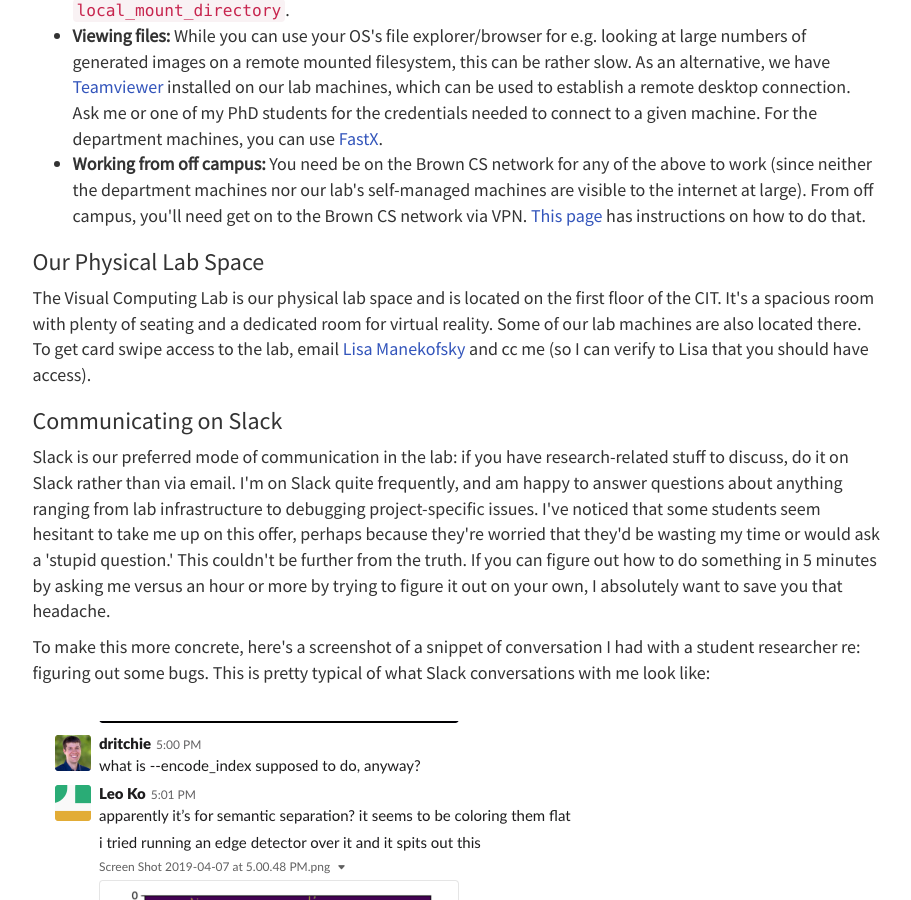
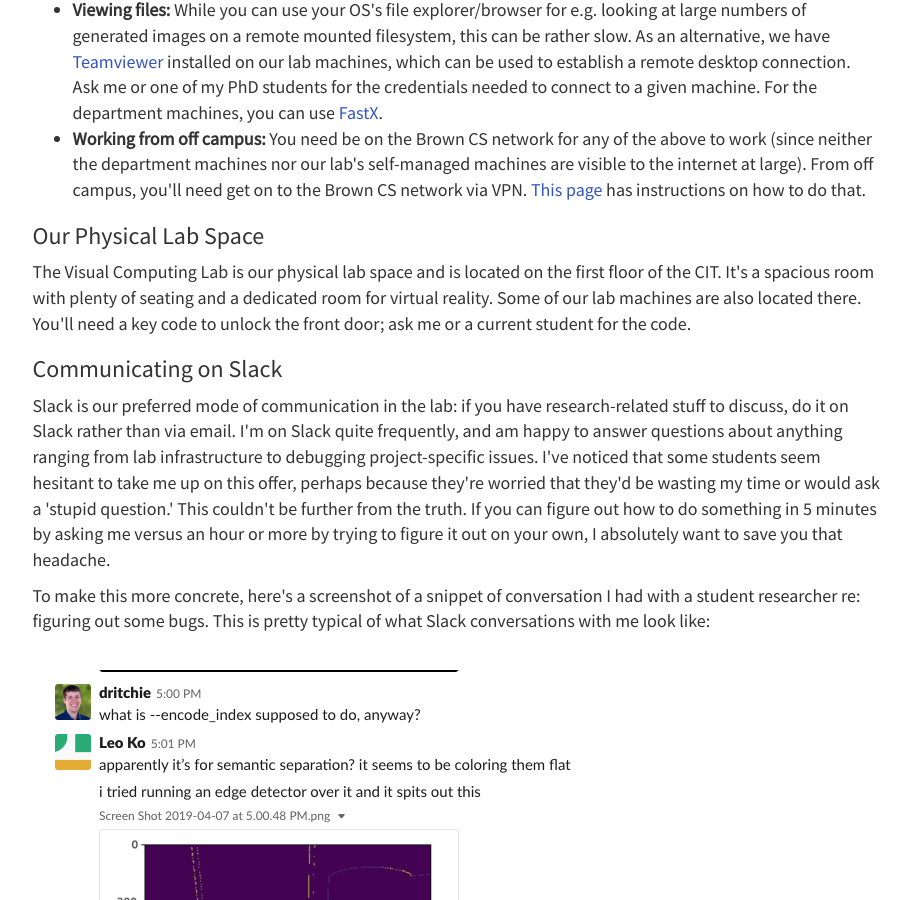
Before and after one commit to dritchie/dritchie.github.io, a Jekyll site: the page built from getting_started.html, in a window 1280 px wide and 900 px high, scrolled down 2119 px. Shown: the whole window, without its empty margins (330-1241 px from the left). Built offline with Jekyll 4.4.1, drawn with Linux system fonts in a browser that asks for light colours; some of the changed text lies outside the part shown.

Commit message:
Remove wording about 103 swipe access, add wording about key code.

```diff
--- a/getting_started.html
+++ b/getting_started.html
@@ -17,7 +17,6 @@
     <li>Ask me to add you to the lab mailing list</li>
     <li>Put our lab meeting on your calendar (Mon 1-2, CIT 477) and come!</li>
     <li>Ask tstaff to add you to the <code>cs-drlab</code> group</li>
-    <li>Ask Lisa to get you card swipe access to the first-floor lab space</li>
     <li>(If needed for your project) Ask me or a PhD student to get you an account on one of our lab machines</li>
 </ul>
 
@@ -115,7 +114,7 @@
 <h3>Our Physical Lab Space</h3>
 
 <p>
-    The Visual Computing Lab is our physical lab space and is located on the first floor of the CIT. It's a spacious room with plenty of seating and a dedicated room for virtual reality. Some of our lab machines are also located there. To get card swipe access to the lab, email <a href='mailto:ljm@cs.brown.edu'>Lisa Manekofsky</a> and cc me (so I can verify to Lisa that you should have access).
+    The Visual Computing Lab is our physical lab space and is located on the first floor of the CIT. It's a spacious room with plenty of seating and a dedicated room for virtual reality. Some of our lab machines are also located there. You'll need a key code to unlock the front door; ask me or a current student for the code.
 </p>
 
 <h3>Communicating on Slack</h3>
```
